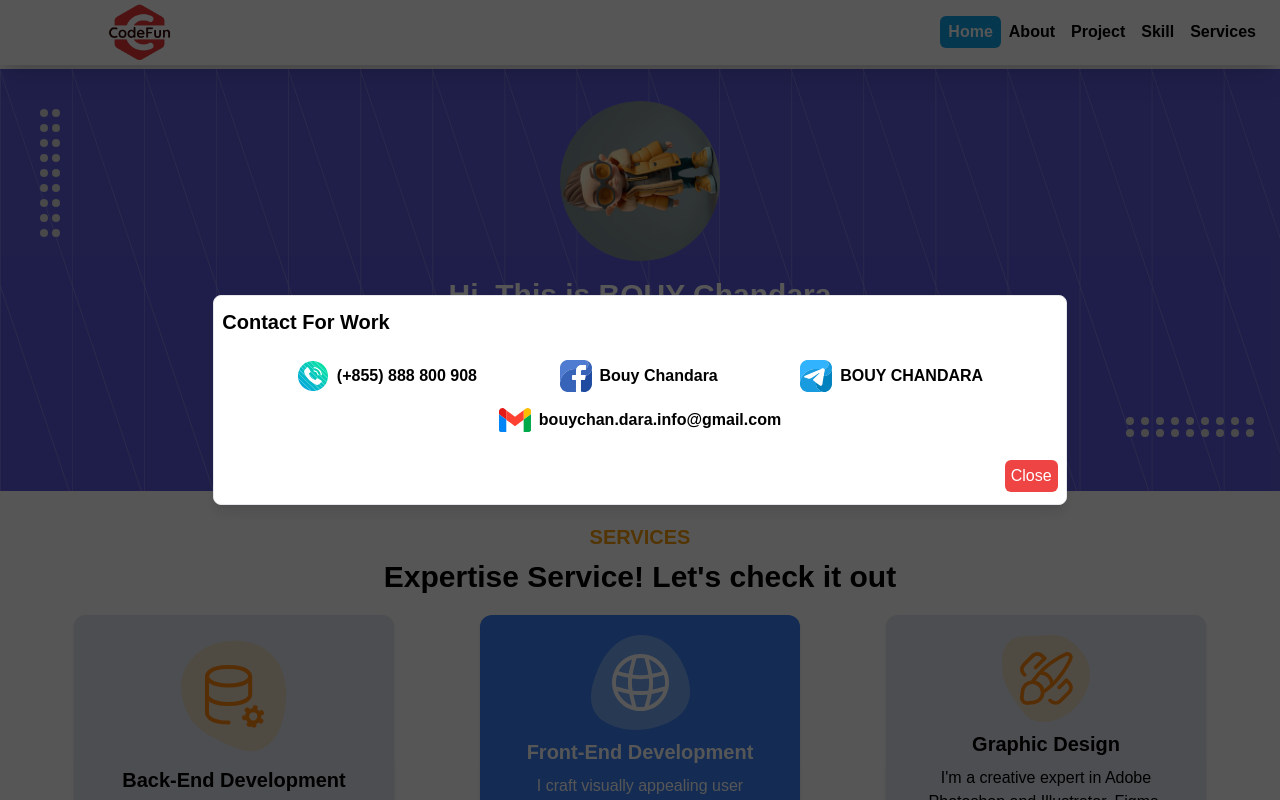
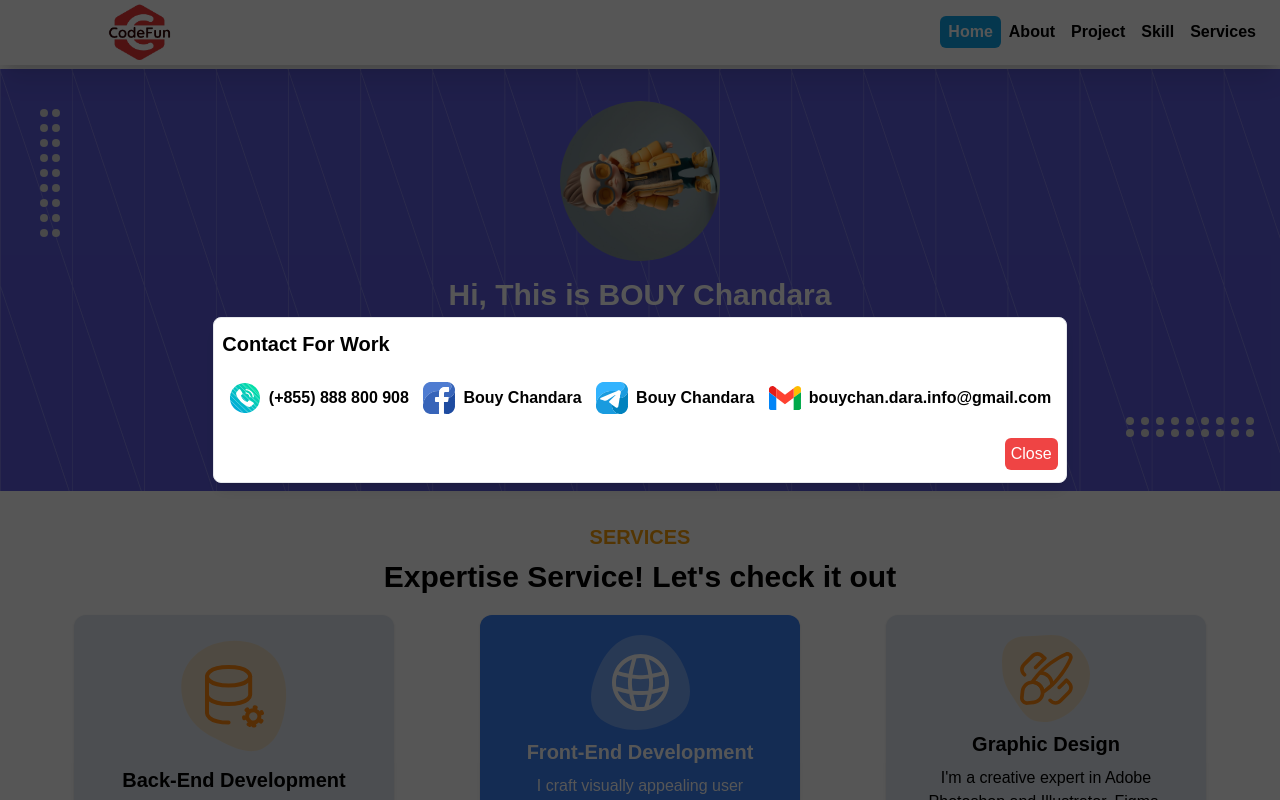
Before and after one commit to Dara-Coder/Portfolio, a Vue app: page / in a window 1280 px wide. Both pictures are taken after a click on the button "Work". Built offline with nearby package versions, Linux system fonts and the light colour scheme.

Commit message:
updated ui

```diff
--- a/src/views/Home.vue
+++ b/src/views/Home.vue
@@ -83,7 +83,7 @@ setInterval(() => {
                 class="flex items-center gap-2 cursor-pointer"
               >
                 <Telegram></Telegram>
-                <p class="font-semibold text-md uppercase">Bouy Chandara</p>
+                <p class="font-semibold text-md capitalize">Bouy Chandara</p>
               </a>
               <a
                 href="https://mail.google.com/mail/?view=cm&fs=1&tf=1&to:bouychan.dara.info@gmail.com"
```
